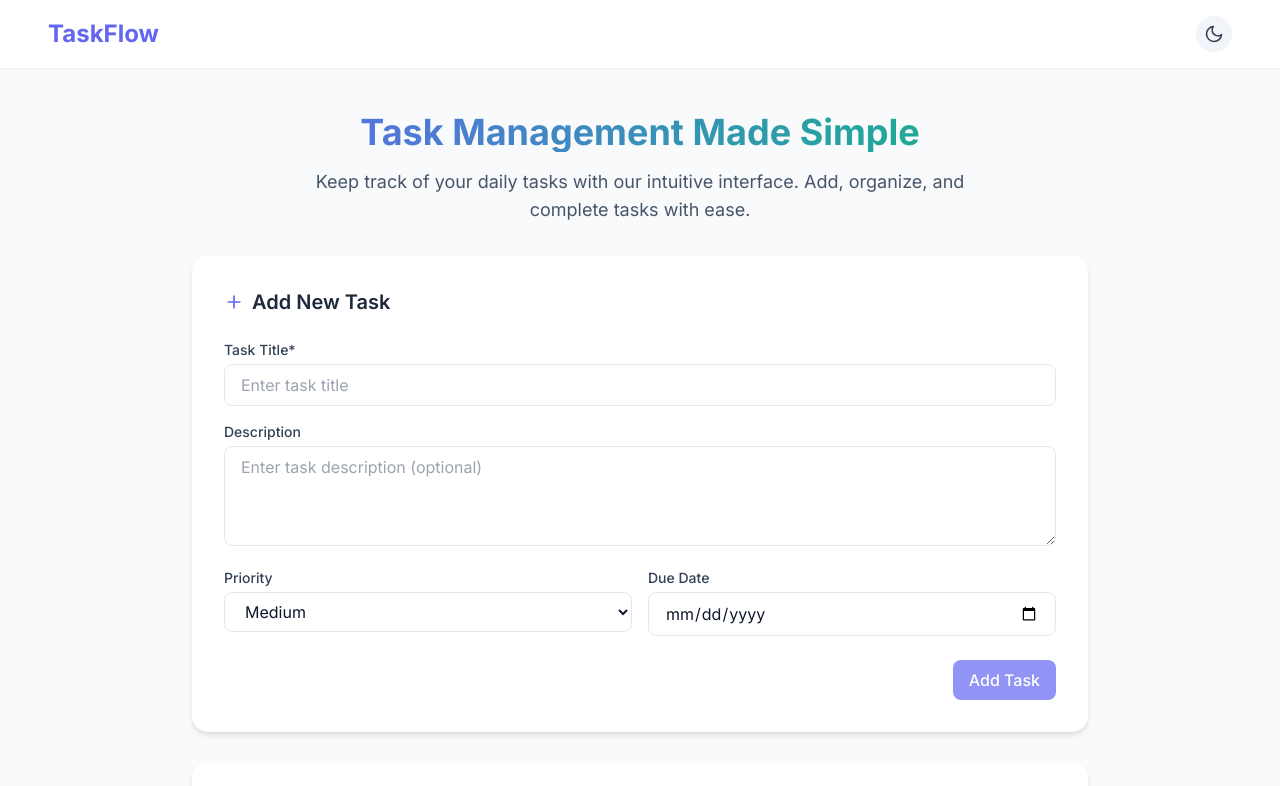
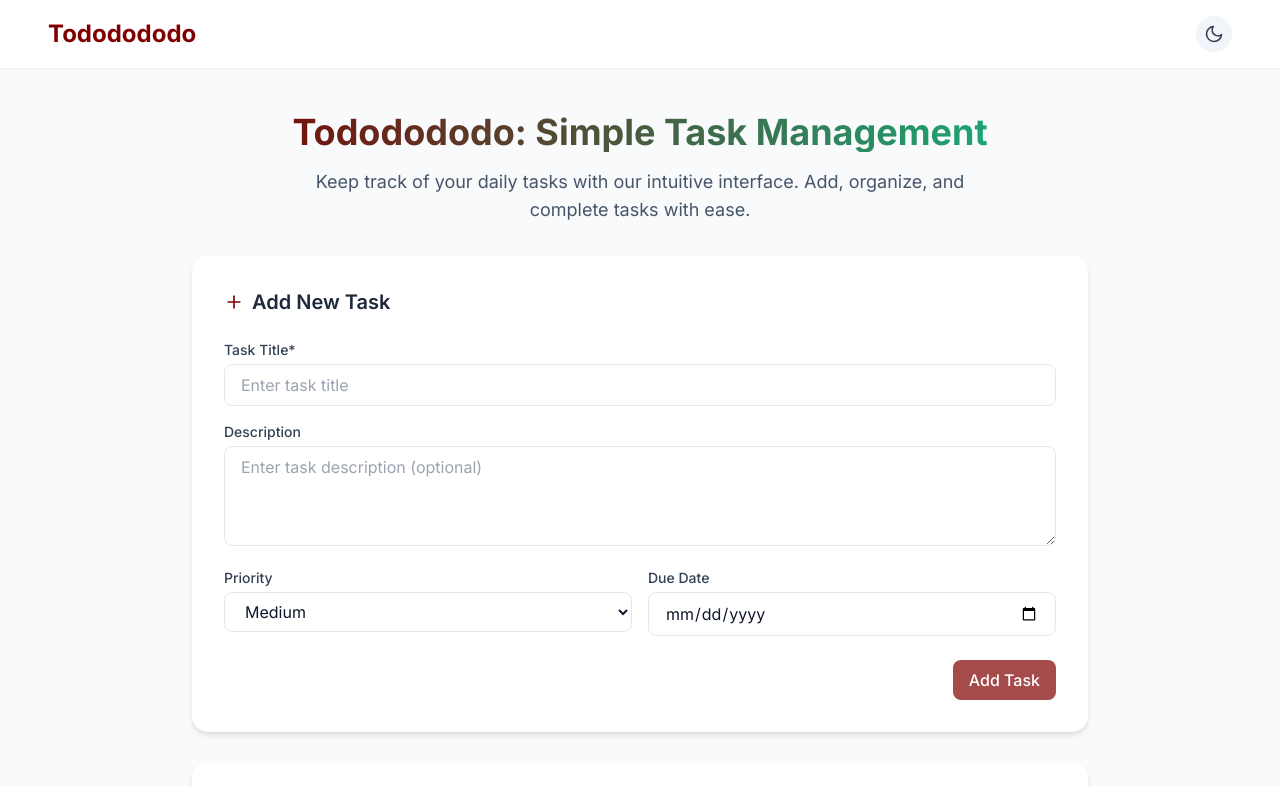
Before and after one commit to apper-canvas/taskflow-pixel-blissful, a React (Vite) app: page / in a window 1280 px wide. Shown: the top 786 px of the page. Built offline with nearby package versions, Linux system fonts and the light colour scheme.

Commit message:
Change app name to Tododododo and update color theme to maroon by modifying primary color palette in Tailwind config

```diff
--- a/package.json
+++ b/package.json
@@ -1,5 +1,5 @@
 {
-  "name": "taskflow",
+  "name": "tododododo",
   "private": true,
   "version": "0.1.0",
   "type": "module",
--- a/src/App.jsx
+++ b/src/App.jsx
@@ -39,7 +39,7 @@ function App() {
             className="flex items-center"
           >
             <h1 className="text-xl md:text-2xl font-bold text-primary">
-              TaskFlow
+              Tododododo
             </h1>
           </motion.div>
           <motion.button
--- a/src/pages/Home.jsx
+++ b/src/pages/Home.jsx
@@ -25,7 +25,7 @@ const Home = () => {
       >
         <header className="mb-8 text-center">
           <h1 className="text-3xl md:text-4xl font-bold mb-4 bg-gradient-to-r from-primary to-secondary bg-clip-text text-transparent">
-            Task Management Made Simple
+            Tododododo: Simple Task Management
           </h1>
           <p className="text-surface-600 dark:text-surface-300 text-lg max-w-2xl mx-auto">
             Keep track of your daily tasks with our intuitive interface. Add, organize, and complete tasks with ease.
--- a/tailwind.config.js
+++ b/tailwind.config.js
@@ -8,9 +8,9 @@ export default {
     extend: {
       colors: {
         primary: {
-          DEFAULT: '#6366f1',
-          light: '#a5b4fc',
-          dark: '#4338ca'
+          DEFAULT: '#800000',
+          light: '#b33939',
+          dark: '#4d0000'
         },
         secondary: {
           DEFAULT: '#10b981',
```
